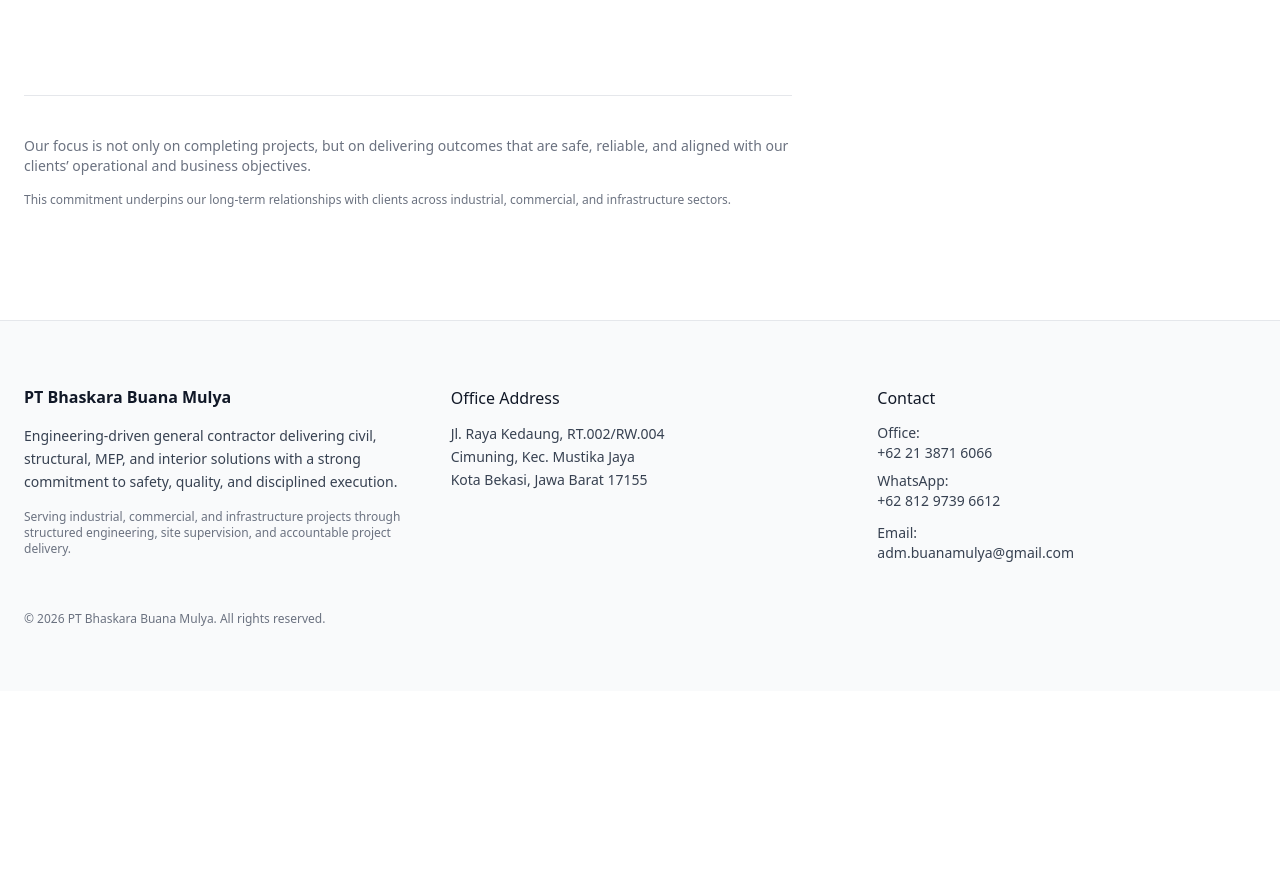
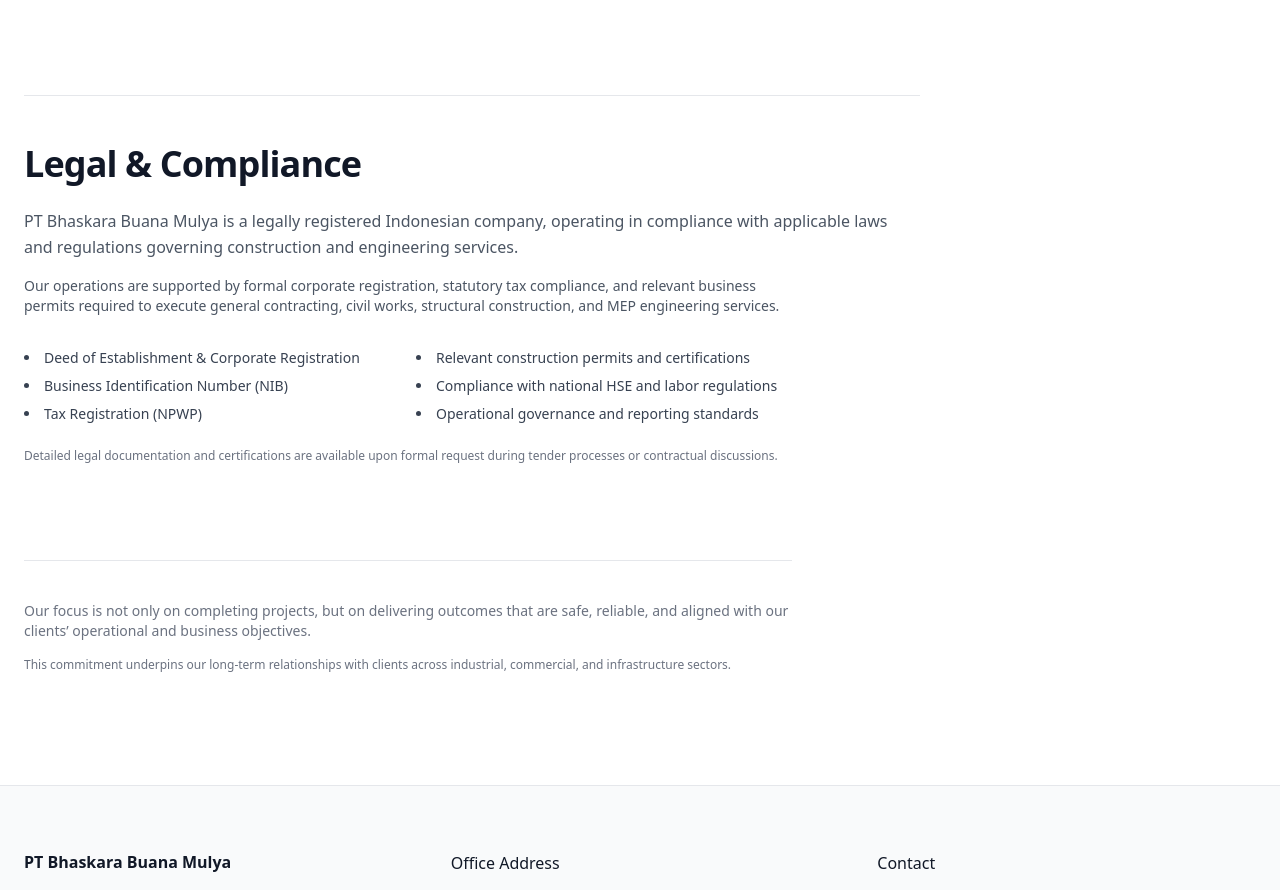
Before and after one commit to herlan-syihabudin/Bhaskara, a Next.js app: page /about in a window 1280 px wide. Shown: the part 1289-2179 px from the top of the page. Before the commit the page ends 1980 px from the top, so only its background shows below. Built offline with nearby package versions, Linux system fonts and the light colour scheme.

Commit message:
Update page.tsx

```diff
--- a/app/about/page.tsx
+++ b/app/about/page.tsx
@@ -90,6 +90,45 @@ export default function AboutPage() {
           </div>
         </div>
 
+        {/* LEGAL & COMPLIANCE */}
+<div className="mt-24 max-w-4xl border-t border-gray-200 pt-12">
+  <h2>
+    Legal & Compliance
+  </h2>
+
+  <p className="mt-6">
+    PT Bhaskara Buana Mulya is a legally registered Indonesian company,
+    operating in compliance with applicable laws and regulations governing
+    construction and engineering services.
+  </p>
+
+  <p className="mt-4 text-sm text-gray-600 max-w-3xl">
+    Our operations are supported by formal corporate registration,
+    statutory tax compliance, and relevant business permits required
+    to execute general contracting, civil works, structural construction,
+    and MEP engineering services.
+  </p>
+
+  <div className="mt-8 grid gap-4 md:grid-cols-2 text-sm text-gray-700 max-w-3xl">
+    <ul className="list-disc list-inside space-y-2">
+      <li>Deed of Establishment & Corporate Registration</li>
+      <li>Business Identification Number (NIB)</li>
+      <li>Tax Registration (NPWP)</li>
+    </ul>
+
+    <ul className="list-disc list-inside space-y-2">
+      <li>Relevant construction permits and certifications</li>
+      <li>Compliance with national HSE and labor regulations</li>
+      <li>Operational governance and reporting standards</li>
+    </ul>
+  </div>
+
+  <p className="mt-6 text-xs text-gray-500 max-w-3xl">
+    Detailed legal documentation and certifications are available
+    upon formal request during tender processes or contractual discussions.
+  </p>
+</div>
+
         {/* CLOSING STATEMENT */}
         <div className="mt-24 max-w-3xl border-t border-gray-200 pt-10">
           <p className="text-sm text-gray-500">
```
